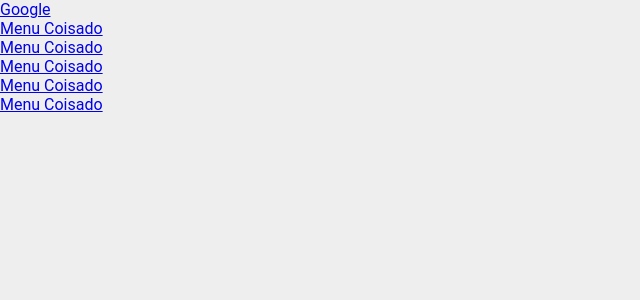
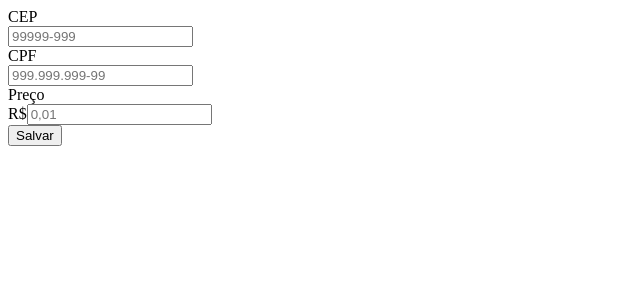
Before and after one commit to pedrobuzzJS/criador-de-web-services, a React (Create React App) app in the folder frontend/: page / in a window 1280 px wide. Shown: the top 300 px of the page, without its empty margins (0-640 px from the left). Built offline with nearby package versions, Linux system fonts and the light colour scheme.

Commit message:
teste de máscaras

```diff
--- a/frontend/src/App.tsx
+++ b/frontend/src/App.tsx
@@ -1,16 +1,57 @@
-import React from 'react';
+import React, { useState, useCallback } from "react";
+import Input from "./components/Inputs/InputDefault";
 
-import Layout from './components/Layout';
-import GlobalStyles from './styles/GlobalStyles';
-
-
-function App() {
-  return (
-    <>
-      <Layout />
-      <GlobalStyles />
-    </>
-  );
+interface Usuario {
+  cep: string;
+  cpf: string;
+  price: string;
 }
 
+const App: React.FC = () => {
+  const [usuario, setUsuario] = useState<Usuario>({} as Usuario);
+
+  const handleChange = useCallback(
+    (e: React.FormEvent<HTMLInputElement>) => {
+      setUsuario({
+        ...usuario,
+        [e.currentTarget.name]: e.currentTarget.value,
+      })
+    },
+    [usuario]
+  )
+
+  return (
+    <div>
+      <span>CEP</span>
+      <Input
+        name="cep"
+        mask="cep"
+        onChange={handleChange}
+        placeholder="99999-999"
+      />
+
+      <span>CPF</span>
+      <Input
+        name="cpf"
+        mask="cpf"
+        onChange={handleChange}
+        placeholder="999.999.999-99"
+      />
+
+      <span>Preço</span>
+      <Input
+        name="price"
+        mask="currency"
+        prefix="R$"
+        placeholder="0,01"
+        onChange={handleChange}
+      />
+
+      <button className="button" onClick={() => console.log(usuario)}>
+        Salvar
+      </button>
+    </div>
+  )
+};
+
 export default App;
--- /dev/null
+++ b/frontend/src/components/Inputs/InputDefault/index.tsx
@@ -0,0 +1,33 @@
+import React, { InputHTMLAttributes, useCallback } from "react";
+import { currency, cep, cpf } from "../Masks/Masks";
+
+interface InputProps extends InputHTMLAttributes<HTMLInputElement> {
+    mask: "cpf" | "currency" | "cep";
+    prefix?: string;
+}
+
+const Input: React.FC<InputProps> = ({ mask, prefix, ...props }) => {
+    const handleKeyUp = useCallback(
+        (e: React.FormEvent<HTMLInputElement>) => {
+            if (mask === "cep") {
+                cep(e);
+              }
+              if (mask === "currency") {
+                currency(e);
+              }
+              if (mask === "cpf") {
+                cpf(e);
+              }
+        },
+        [mask]
+    );
+
+    return (
+        <div>
+            {prefix && <span>{prefix}</span>}
+            <input { ...props } onKeyUp={handleKeyUp} />
+        </div>
+    )
+};
+
+export default Input;
--- /dev/null
+++ b/frontend/src/components/Inputs/Masks/Masks.ts
@@ -0,0 +1,31 @@
+export function cep(e: React.FormEvent<HTMLInputElement>) {
+    e.currentTarget.maxLength = 9;
+    let value = e.currentTarget.value;
+    value = value.replace(/\D/g, "");
+    value = value.replace(/^(\d{5})(\d)/, "$1-$2");
+    e.currentTarget.value = value;
+    return e;
+  }
+
+  export function currency(e: React.FormEvent<HTMLInputElement>) {
+    let value = e.currentTarget.value;
+    value = value.replace(/\D/g, "");
+    value = value.replace(/(\d)(\d{2})$/, "$1,$2");
+    value = value.replace(/(?=(\d{3})+(\D))\B/g, ".");
+
+    e.currentTarget.value = value;
+    return e;
+  }
+
+  export function cpf(e: React.FormEvent<HTMLInputElement>) {
+    e.currentTarget.maxLength = 14;
+    let value = e.currentTarget.value;
+    if (!value.match(/^(\d{3}).(\d{3}).(\d{3})-(\d{2})$/)) {
+      value = value.replace(/\D/g, "");
+      value = value.replace(/(\d{3})(\d)/, "$1.$2");
+      value = value.replace(/(\d{3})(\d)/, "$1.$2");
+      value = value.replace(/(\d{3})(\d{2})$/, "$1-$2");
+      e.currentTarget.value = value;
+    }
+    return e;
+  }
--- a/frontend/src/routes/index.routes.tsx
+++ b/frontend/src/routes/index.routes.tsx
@@ -3,7 +3,7 @@ import React from "react";
 const Routes: React.FC = () => {
     return (
         <div>
-            <span>Ol[a</span>
+            <span>Ola</span>
         </div>
     )
 }
```
Also changed, not shown: 2 other files (tests, documents, lock files or other folders).
